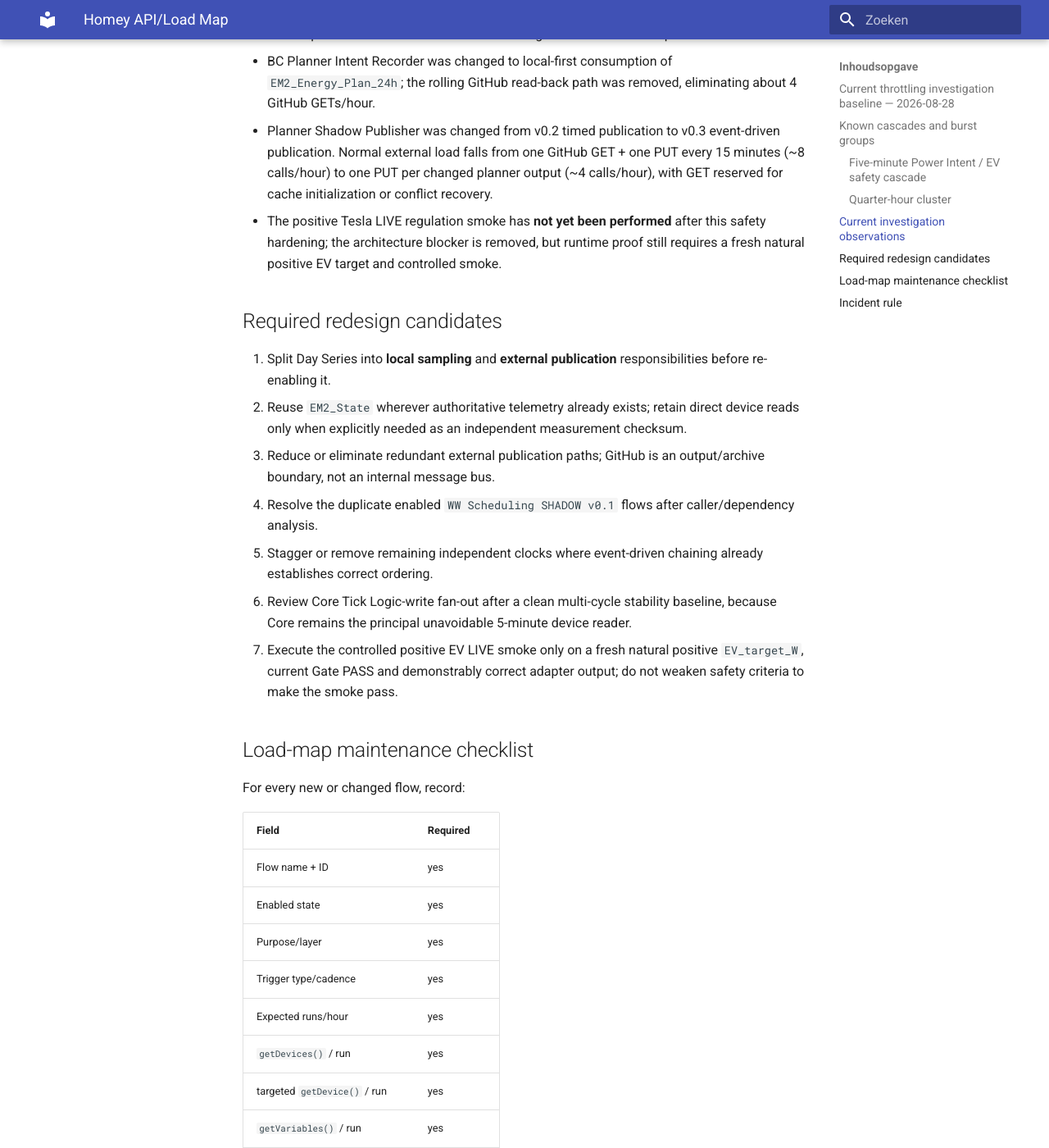
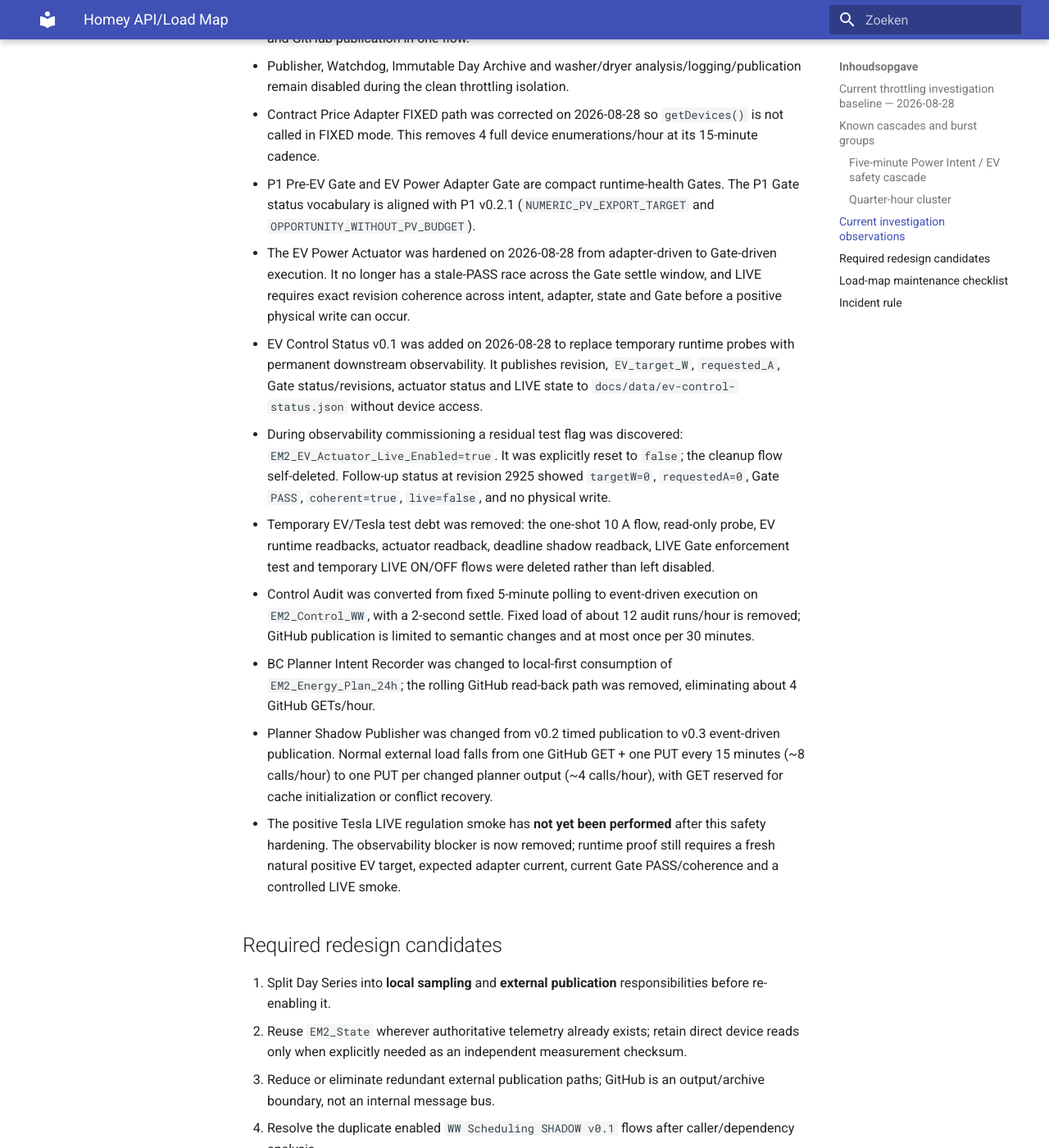
Before and after one commit to OnsKasteeltje/homey-energy-manual, an MkDocs documentation site: the page built from docs/software-architecture/operations/homey-api-load-map.md, in a window 1280 px wide and 1400 px high, scrolled down 5729 px. Shown: the whole window at 82% size. Built offline with MkDocs 1.6.1 and Material for MkDocs 9.7.7, drawn with Linux system fonts in a browser that asks for light colours; some of the changed text lies outside the part shown.

Commit message:
docs: register EV control observability load

````diff
--- a/docs/software-architecture/operations/homey-api-load-map.md
+++ b/docs/software-architecture/operations/homey-api-load-map.md
@@ -1,13 +1,14 @@
 ---
 component: operations
 title: Homey API/Load Map
-version: 1.1.2
+version: 1.1.3
 status: active
 architecture_status: implemented
 last_verified: 2026-08-28
 source:
   - Homey runtime flow inventory inspected 2026-08-28
   - docs/software-architecture/architecture/05-homey-api-load-governance.md
+  - docs/software-architecture/operations/ev-control-observability.md
 ---
 
 # Homey API/Load Map
@@ -25,6 +26,7 @@
 | `EM v2 | 60 Adapter | EV Power v0.1 SHADOW` | `953e9b18-3576-4557-b940-ed4a64eb2516` | ON | `EM2_Power_Intent` changed | `getVariables()` + adapter output Logic write | none | no device read/write; idempotent by revision/schema/target | MEDIUM | SHADOW |
 | `EM v2 | 80 Validation | EV Power Adapter Gate v0.2` | `ec5e5d34-8205-4cf0-a661-7bf744feb6e0` | ON | `EM2_Power_Intent` changed + 2 s | one `getVariables()` + at most one compact `EM2_EV_Adapter_Gate` JSON write per semantic revision | none | safety schema + `finalStatus` preserved; gate publishes source/intent/state/core revisions used by actuator coherency guard | LOW/MEDIUM | VALIDATION / RUNTIME HEALTH |
 | `EM v2 | 60 Actuator | EV Power v0.2 LIVE OWNERSHIP` | `fea23193-a03f-49dd-9780-7e72ee48747d` | ON | **event-driven on `EM2_EV_Adapter_Gate` changed**; manual Start remains | always one `getVariables()`; LIVE=false only status Logic write and **0 device reads/writes**; LIVE=true performs one charger enumeration when a write/no-op check is required | none outside Easee device path | gate-driven since 2026-08-28; LIVE requires Gate PASS and gate source/intent/state/core revisions all equal current intent revision; only `target_charger_current`; invalid LIVE input fails closed to 0 A | LOW in SHADOW / SAFETY-CRITICAL in LIVE | ACTUATOR / CONTROL |
+| `EM v2 | 81 Observability | EV Control Status v0.1` | `f6edba38-ddf1-45e5-890e-c183aa2055d5` | ON | `EM2_EV_Adapter_Gate` changed or `EM2_EV_Actuator_Status` changed + 2 s; manual Start remains | one `getVariables()`; one small publish-cache Logic write after successful publication; **0 device reads/writes** | steady-state 1 GitHub PUT per changed control status; GET only on cache initialization or conflict recovery | publishes `docs/data/ev-control-status.json`; external read-only safety observability; duplicate payload skipped; never a control input | LOW/MEDIUM | OBSERVABILITY |
 | `EM v2 | 30 Context | Contract Price Adapter v0.8` | `b1c495cb-6ccd-4fb8-b4bf-365845dbb6e7` | ON | every 15 min + manual | FIXED: two Logic enumerations across condition/classifier, **0 `getDevices()`**; DYNAMIC: PBTH device enumeration only in dynamic branch | PBTH only for DYNAMIC | FIXED path optimized 2026-08-28; removes 4 full device enumerations/hour versus previous implementation | MEDIUM | PRODUCTION CONTEXT |
 | `EM v2 | 45 Planner | 24h Energy Plan v0.4.3 SHADOW` | `27617767-0a64-43a3-9bcb-e34b0dd6a5c0` | ON | every 15 min + 45 s + manual | `getVariables()`; 96-slot plan generation | Open-Meteo fetch each run | CPU/data-heavy but no device enumeration; about 4 Logic enumerations + 4 weather fetches/hour | MEDIUM/HIGH | SHADOW |
 | `EM v2 | 46 Publish | Planner Shadow v0.3 event-driven` | `5b3b80fe-96d1-406d-91ef-cf75a4e65d45` | ON | `EM2_Energy_Plan_24h` changed + 2 s; manual Start remains | `getVariables()`; one small local publish-cache Logic write after successful publish | steady-state **1 GitHub PUT per new plan**; GET only on cache miss/first run or conflict recovery | 15-min publisher cron removed; duplicate `plan.generatedAt` skipped; approximately **8 -> 4 GitHub HTTP calls/hour** at normal 15-min planner cadence | LOW/MEDIUM | SHADOW / OBSERVABILITY |
@@ -53,11 +55,17 @@
               -> EV Adapter Gate (+2 s)
                    -> EM2_EV_Adapter_Gate changes
                        -> EV Power Actuator
+                       -> EV Control Status Observability (+2 s)
+                            -> docs/data/ev-control-status.json
+                   -> EV Power Actuator status changes
+                       -> EV Control Status Observability (+2 s)
 ```
 
 The load impact of this path is the sum of the whole cascade. It must not be assessed as one Core operation. At nominal cadence the upstream path accounts for about 12 full Core device enumerations/hour and about 48 full Logic enumerations/hour across Power Intent + P1 Gate + EV Adapter + EV Gate. The actuator adds one Logic enumeration per Gate change while LIVE=false, but no device enumeration or physical write. A device enumeration is possible only when LIVE=true. Gate write amplification has been reduced from many typed mirrors per revision to at most one compact runtime-health JSON per Gate per semantic revision.
 
 The actuator is deliberately downstream of the Gate rather than the raw adapter. This prevents a stale PASS from the previous revision from being used during the Gate's 2-second settle window. In LIVE, the actuator independently requires the Gate's `sourceRevision`, `intentRevision`, `stateRevision` and `coreRevision` all to match the current intent revision.
+
+EV Control Status is downstream-only observability. It performs one Logic enumeration per event and no device access. Because exact revision coherence is safety evidence for a positive LIVE smoke, a new natural Gate revision is allowed to produce one external status publication. The cached GitHub SHA keeps steady state to one PUT; GET is limited to cache initialization or conflict recovery. This path must be revisited if throttling evidence implicates it.
 
 ### Quarter-hour cluster
 
@@ -82,10 +90,13 @@
 - Contract Price Adapter FIXED path was corrected on 2026-08-28 so `getDevices()` is not called in FIXED mode. This removes 4 full device enumerations/hour at its 15-minute cadence.
 - P1 Pre-EV Gate and EV Power Adapter Gate are compact runtime-health Gates. The P1 Gate status vocabulary is aligned with P1 v0.2.1 (`NUMERIC_PV_EXPORT_TARGET` and `OPPORTUNITY_WITHOUT_PV_BUDGET`).
 - The EV Power Actuator was hardened on 2026-08-28 from adapter-driven to Gate-driven execution. It no longer has a stale-PASS race across the Gate settle window, and LIVE requires exact revision coherence across intent, adapter, state and Gate before a positive physical write can occur.
+- EV Control Status v0.1 was added on 2026-08-28 to replace temporary runtime probes with permanent downstream observability. It publishes revision, `EV_target_W`, `requested_A`, Gate status/revisions, actuator status and LIVE state to `docs/data/ev-control-status.json` without device access.
+- During observability commissioning a residual test flag was discovered: `EM2_EV_Actuator_Live_Enabled=true`. It was explicitly reset to `false`; the cleanup flow self-deleted. Follow-up status at revision 2925 showed `targetW=0`, `requestedA=0`, Gate `PASS`, `coherent=true`, `live=false`, and no physical write.
+- Temporary EV/Tesla test debt was removed: the one-shot 10 A flow, read-only probe, EV runtime readbacks, actuator readback, deadline shadow readback, LIVE Gate enforcement test and temporary LIVE ON/OFF flows were deleted rather than left disabled.
 - Control Audit was converted from fixed 5-minute polling to event-driven execution on `EM2_Control_WW`, with a 2-second settle. Fixed load of about 12 audit runs/hour is removed; GitHub publication is limited to semantic changes and at most once per 30 minutes.
 - BC Planner Intent Recorder was changed to local-first consumption of `EM2_Energy_Plan_24h`; the rolling GitHub read-back path was removed, eliminating about 4 GitHub GETs/hour.
 - Planner Shadow Publisher was changed from v0.2 timed publication to v0.3 event-driven publication. Normal external load falls from one GitHub GET + one PUT every 15 minutes (~8 calls/hour) to one PUT per changed planner output (~4 calls/hour), with GET reserved for cache initialization or conflict recovery.
-- The positive Tesla LIVE regulation smoke has **not yet been performed** after this safety hardening; the architecture blocker is removed, but runtime proof still requires a fresh natural positive EV target and controlled smoke.
+- The positive Tesla LIVE regulation smoke has **not yet been performed** after this safety hardening. The observability blocker is now removed; runtime proof still requires a fresh natural positive EV target, expected adapter current, current Gate PASS/coherence and a controlled LIVE smoke.
 
 ## Required redesign candidates
 
@@ -95,7 +106,7 @@
 4. Resolve the duplicate enabled `WW Scheduling SHADOW v0.1` flows after caller/dependency analysis.
 5. Stagger or remove remaining independent clocks where event-driven chaining already establishes correct ordering.
 6. Review Core Tick Logic-write fan-out after a clean multi-cycle stability baseline, because Core remains the principal unavoidable 5-minute device reader.
-7. Execute the controlled positive EV LIVE smoke only on a fresh natural positive `EV_target_W`, current Gate PASS and demonstrably correct adapter output; do not weaken safety criteria to make the smoke pass.
+7. Execute the controlled positive EV LIVE smoke only when `docs/data/ev-control-status.json` shows a fresh positive `targetW`, the expected `requestedA`, Gate `PASS` and `coherent=true`; do not weaken safety criteria to make the smoke pass.
 
 ## Load-map maintenance checklist
 
````
